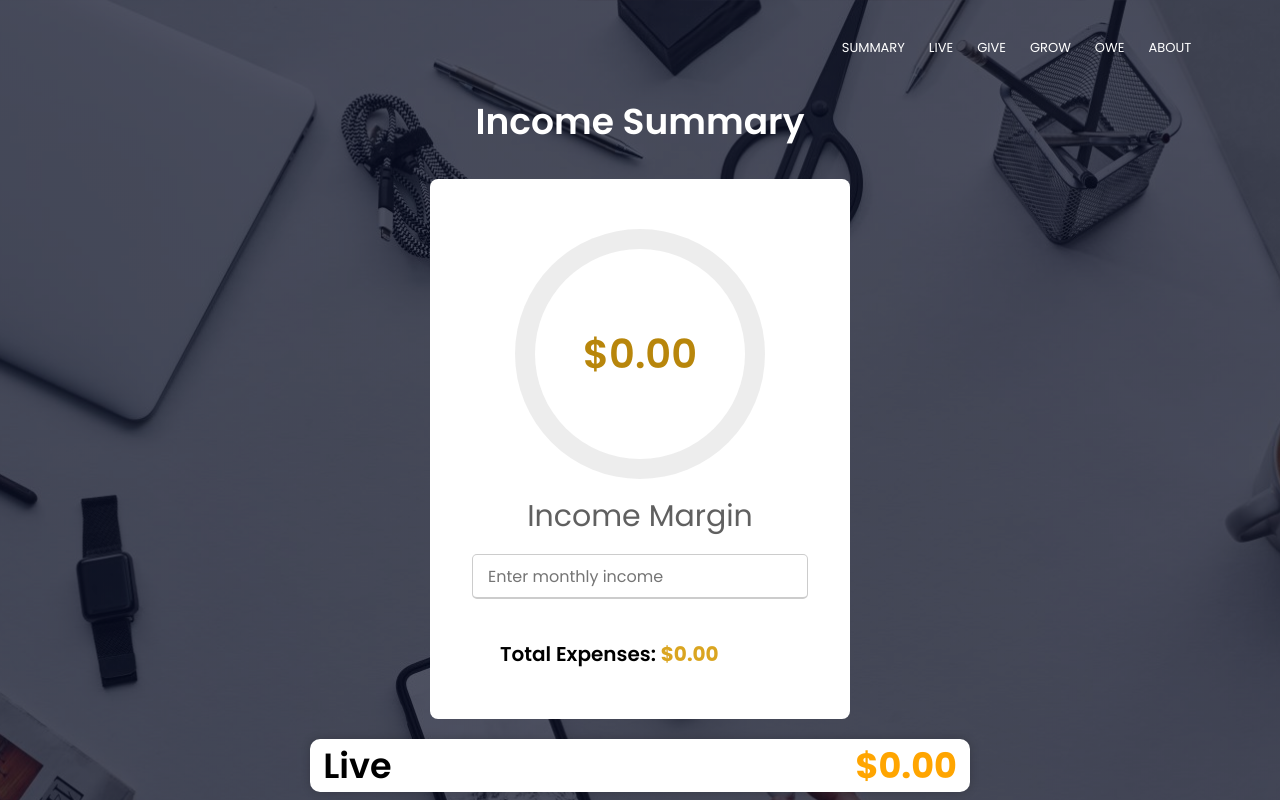
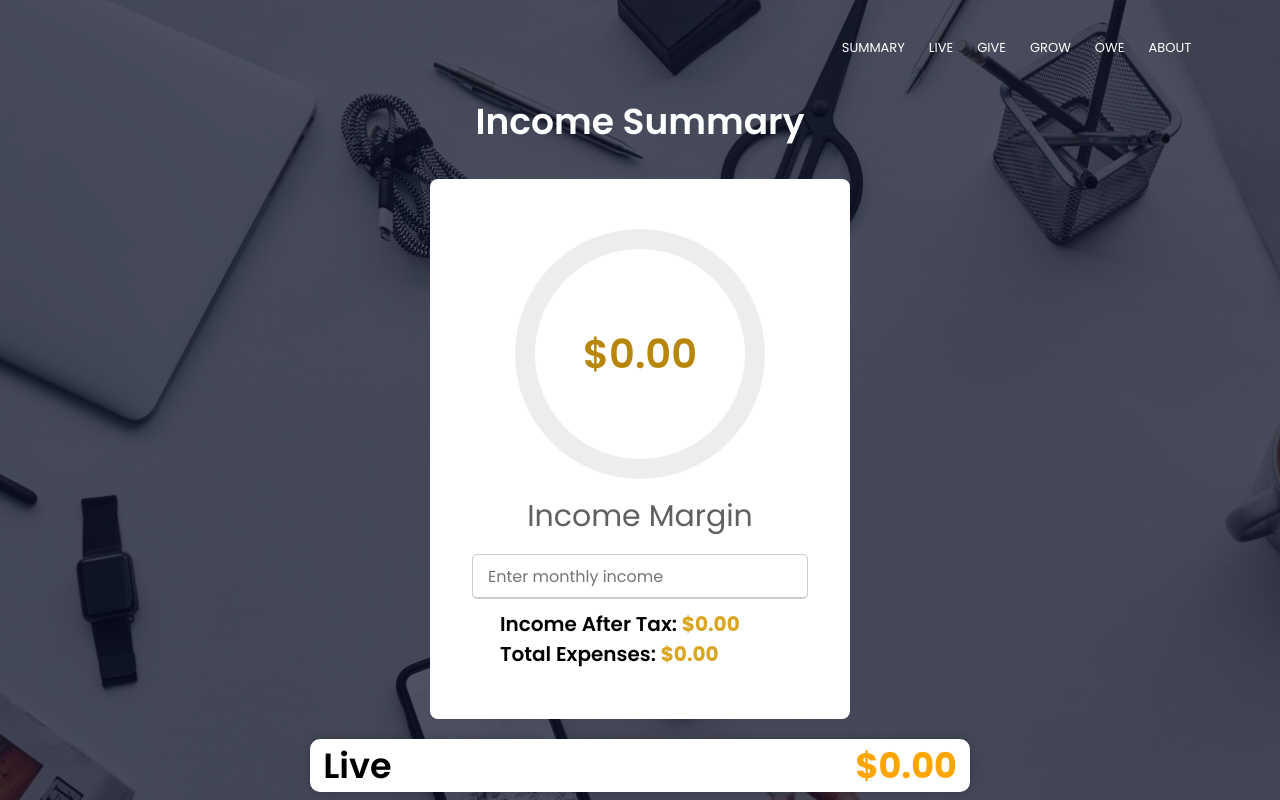
Before and after one commit to lcngassakiikoungaong/CFL23_React_App, a React (Create React App) app: page /summary in a window 1280 px wide. Shown: the top 800 px of the page. Built offline with nearby package versions, Linux system fonts and the light colour scheme.

Commit message:
added input checks & css change

```diff
--- a/src/css/summary.css
+++ b/src/css/summary.css
@@ -110,9 +110,9 @@ p {
   border-color: darkgoldenrod;
 }
 
-#after_tax{ /*There is a functionality here to animate a fade in display where you set the visibility to hidden, (then set to visible and set opacity to 1 in js)*/
+#after_tax{ /*There is a functionality here to animate a fade in display where you set the visibility to hidden & opacity to 0, (then set to visible and set opacity to 1 in js)*/
   visibility: visible;
-  opacity: 0;
+  opacity: 1;
   transition: visibility 0s, opacity 0.5s linear;
 }
 
--- a/src/pages/summary.js
+++ b/src/pages/summary.js
@@ -3,7 +3,6 @@ import Chart from "chart.js/auto";
 import Navbar from '../components/navbar';
 import Footer from '../components/footer';
 import "../css/summary.css";
-import { renderIntoDocument } from "react-dom/test-utils";
 
 function Summary() {
     //Finance bar DOM container
@@ -74,14 +73,14 @@ function Summary() {
 
       let handleIncomeKeyPress = (event) => {
 
-          if(event.charCode == 46) // check for decimal
+          if(event.charCode === 46) // check for decimal
           {
               if (event.target.value.indexOf('.') === -1) {
 
               }else {
                   event.preventDefault();
               }
-          }else if(event.charCode == 13) { //check for Enter
+          }else if(event.charCode === 13) { //check for Enter
               event.preventDefault();
               event.currentTarget.blur(); // further calls the handleIncomeFocus() function --> updates income calculations
 
@@ -91,7 +90,8 @@ function Summary() {
                 event.preventDefault();
               }
 
-              if (event.target.value.search(/\./) != -1 && event.target.value.split('.')[1].length == 2) //check for only two decimals
+              let searchVal = event.target.value.search(/\./);
+              if (searchVal !== -1 && event.target.selectionStart > searchVal && event.target.value.split('.')[1].length === 2) //check for only two decimals
               {
                 event.preventDefault();
               }
@@ -101,18 +101,21 @@ function Summary() {
 
       let handleIncomeFocusOut = () => {
 
+
         if(incomeValue !== '')
         {
-          console.log(income_inputRef.current.value);
           sessionStorage.setItem("income_value", income_inputRef.current.value);
 
           incomeInput();
           income_inputRef.current.value = '$' + parseFloat(incomeValue).toLocaleString('en-US', {'minimumFractionDigits':2,'maximumFractionDigits':2});
+        }else{
+          setIncomeValue('');
+          sessionStorage.setItem("income_value", income_inputRef.current.value);
+          incomeInput();
         }
       };
 
       let incomeInput = () => {
-
         let i_margin = incomeValue - (incomeValue * calcTax(incomeValue));
         setAfterTaxNum(i_margin);
 
```
